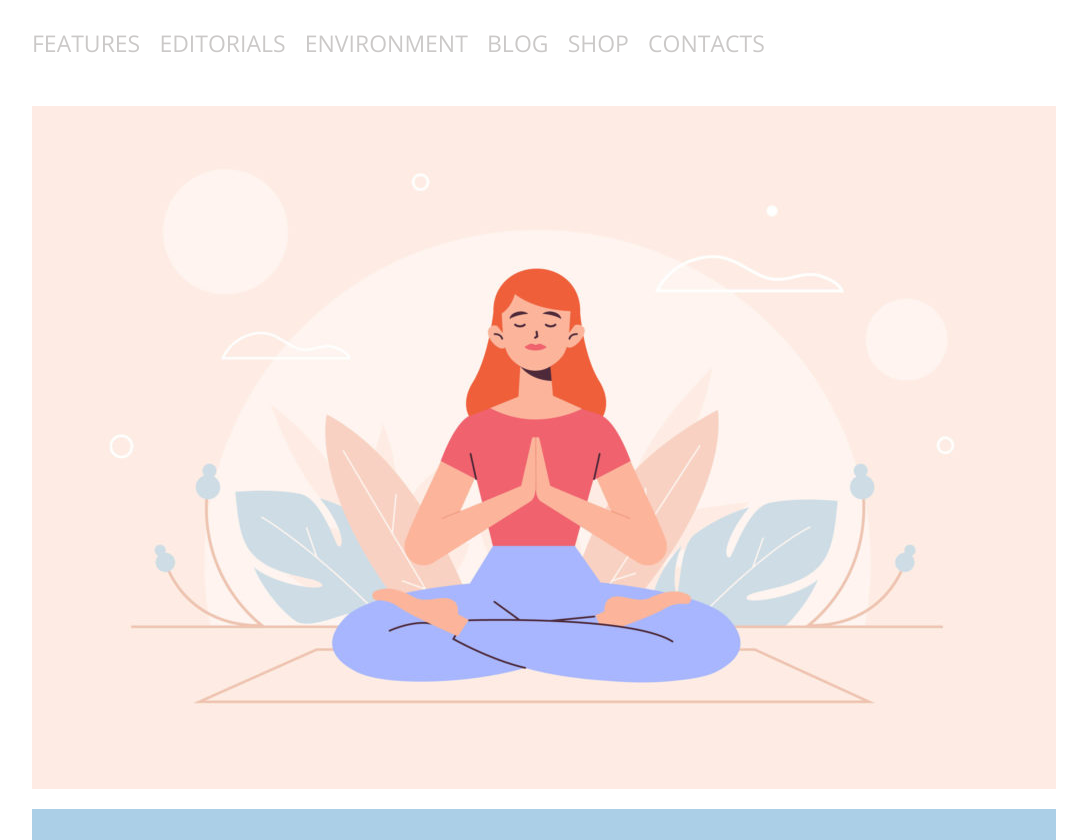
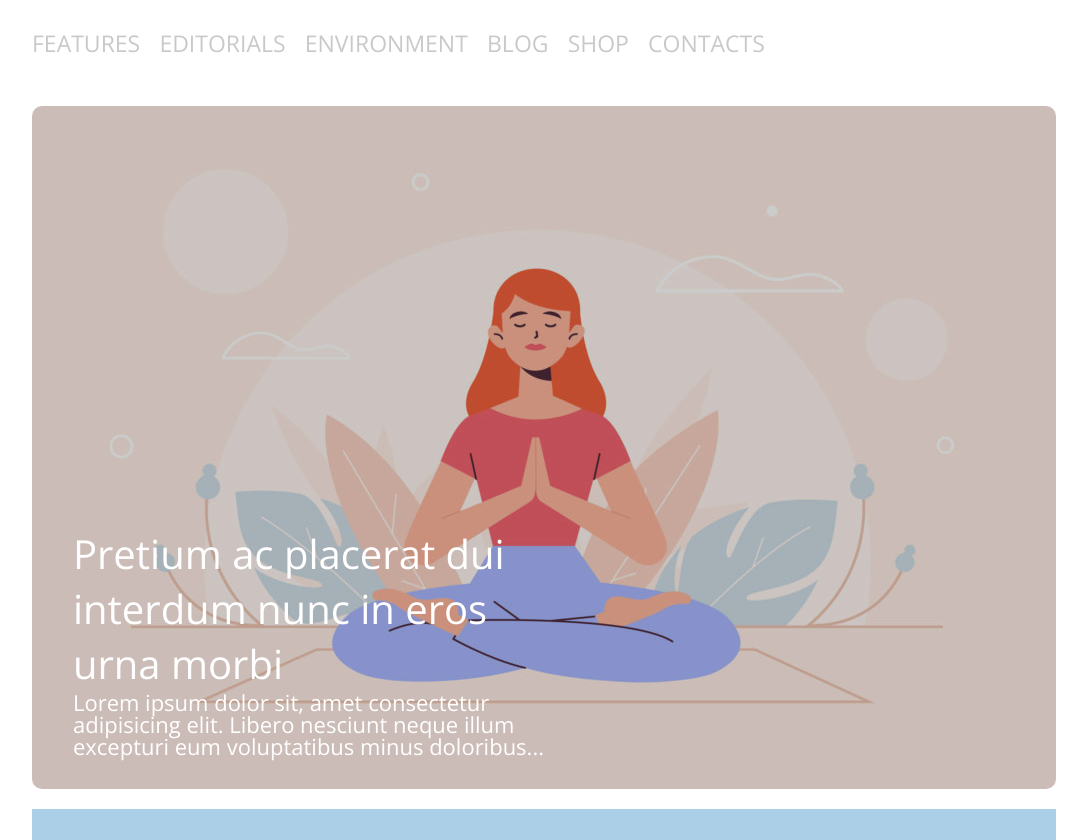
Before and after one commit to Luca-Riz/htmlcss-wp, a plain HTML site: page index.html in a window 1280 px wide. Shown: the part 112-952 px from the top of the page, without its empty margins (96-1183 px from the left). Drawn offline with nearby package versions, Linux system fonts and the light colour scheme.

Commit message:
add jumbotron

```diff
--- a/css/style.css
+++ b/css/style.css
@@ -17,7 +17,12 @@
     font-family: 'Open Sans', sans-serif;
 }
 
-
+.opacity {
+    height: 100%;
+    width: 100%;
+    background-color:rgba(0,0,0,0.2);
+    border-radius: 10px;
+}
 
 /* fine common */
 
@@ -50,9 +55,6 @@ nav li a {
 }
 /* fine header */
 
-
-
-
 /* inizio jumbotron */
 .jumbotron {
     width: 100%;
@@ -61,14 +63,30 @@ nav li a {
     background-position: center;
     background-repeat: no-repeat;
     background-size: cover;
+    border-radius: 10px;
     margin-bottom: 20px;
+}
+
+.jumbotron .content {
+    width: 50%;
+    margin-left: 4%;
+    padding-top: 420px;
+    color: white;
+}
+
+.jumbotron .content p:first-child{
+    font-size: 40px;
+}
+
+.jumbotron .content p:last-child{
+    font-size: 22px;
+    line-height: 1;
 }
 /* fine jumbotron */
 
 /* inizio main */
 main {
     width: 100%;
-    /* height: 400px;  da togliere */
     background-color: #0086ff;
 }
 
--- a/index.html
+++ b/index.html
@@ -40,7 +40,14 @@
         <!-- fine header -->
 
         <!-- inizio jumbotron -->
-        <div class="jumbotron"></div>
+        <div class="jumbotron">
+            <div class="opacity">
+                <div class="content">
+                    <p>Pretium ac placerat dui interdum nunc in eros urna morbi</p>
+                    <p>Lorem ipsum dolor sit, amet consectetur adipisicing elit. Libero nesciunt neque illum excepturi eum voluptatibus minus doloribus...</p>
+                </div>
+            </div>
+        </div>
         <!-- fine jumbotron -->
 
         <!-- inizio main -->
```
